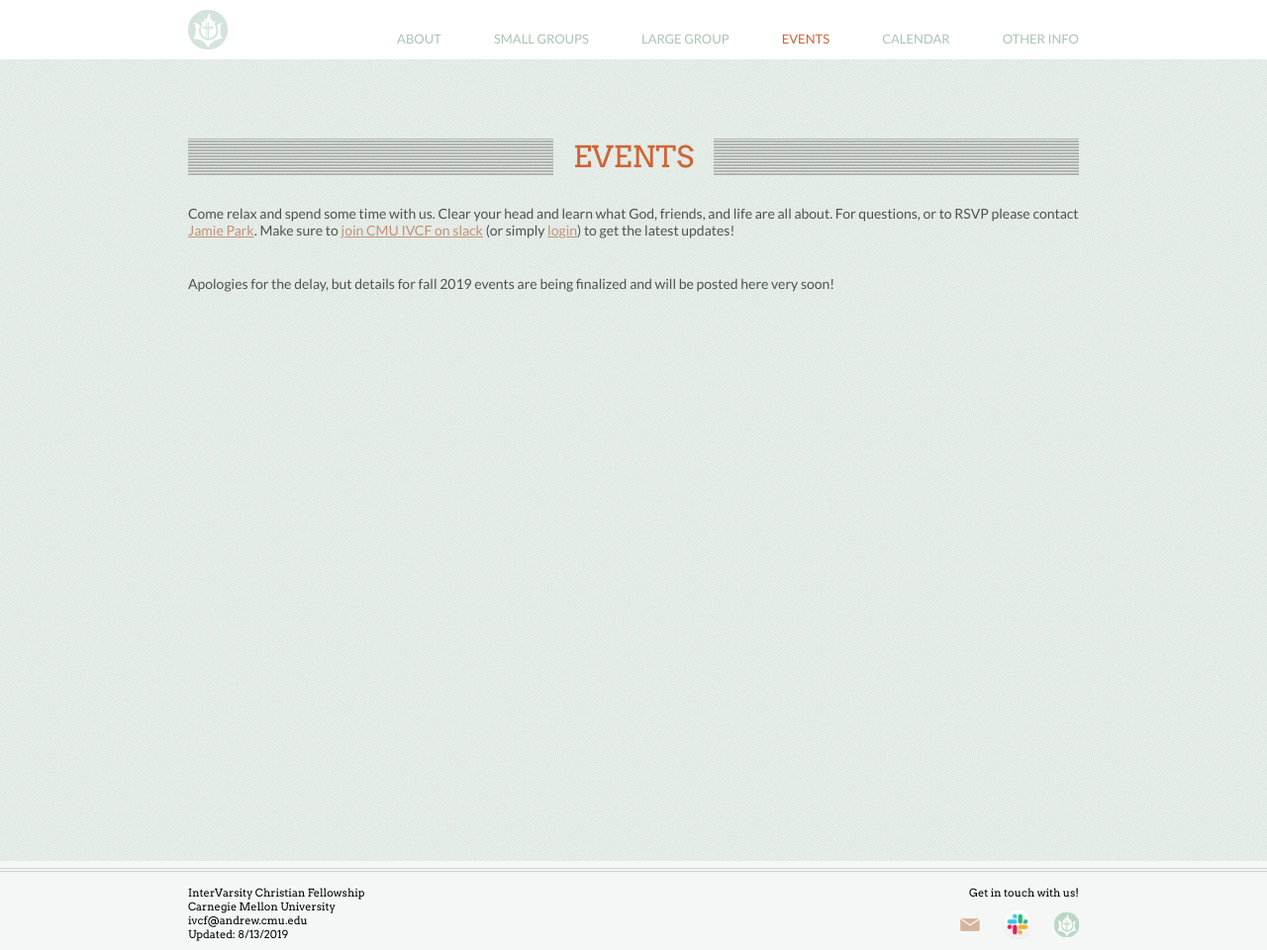
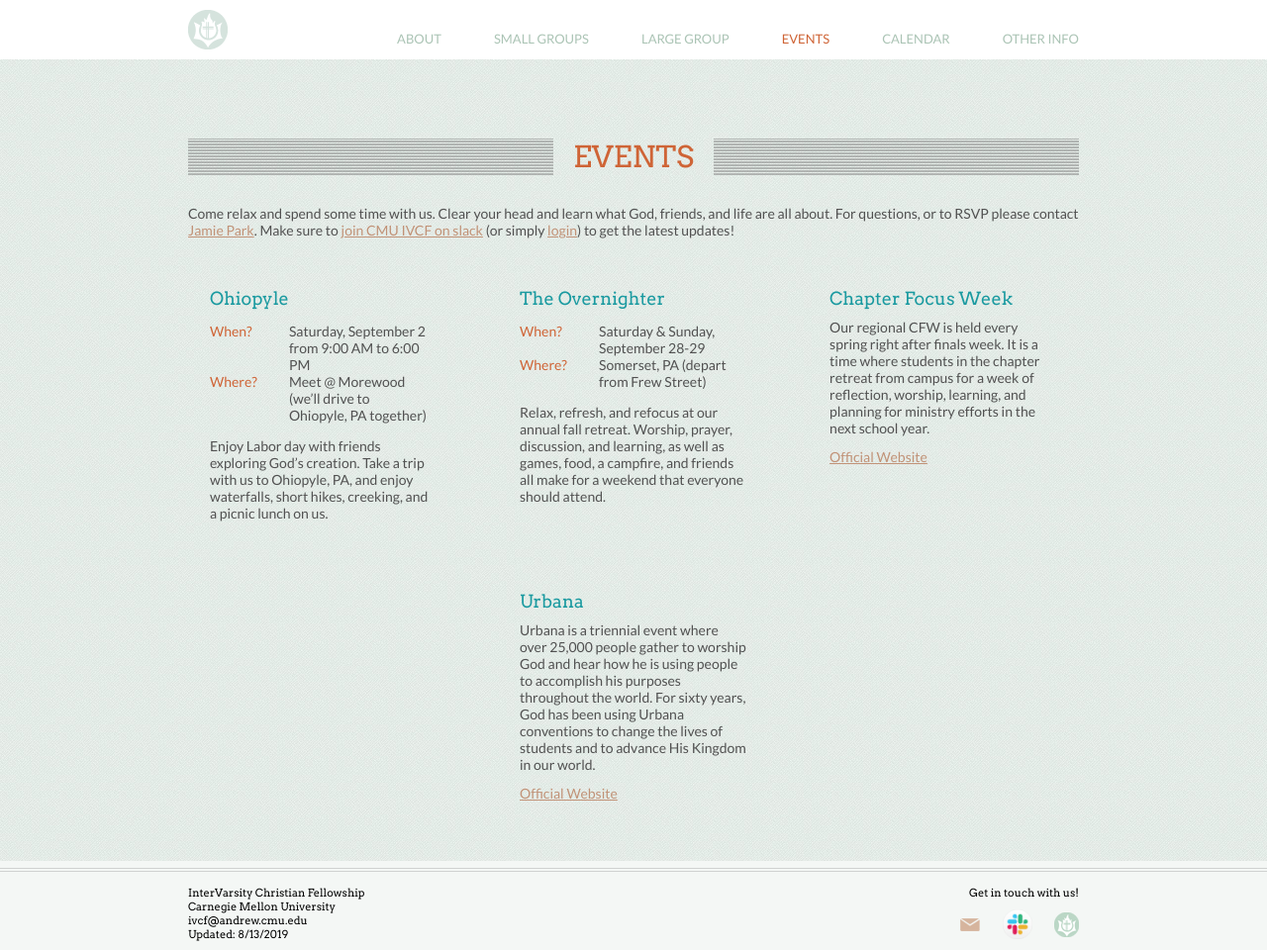
Before and after one commit to ivcf-cmu/ivcf-cmu.github.io, a Jekyll site: the page built from events.md, in a window 1280 px wide and 960 px high. Shown: the whole window at 99% size. Built offline with Jekyll 4.4.1, drawn with Linux system fonts in a browser that asks for light colours.

Commit message:
added events

```diff
--- a/events.md
+++ b/events.md
@@ -7,13 +7,9 @@ sectionHeader: Events
 <p>
 Come relax and spend some time with us. Clear your head and learn what God, friends, and life are all about. For questions, or to RSVP please contact <a href="mailto:jamiepark@cmu.edu">Jamie Park</a>. Make sure to <a href="https://cmuivcf.slack.com/signup" target="_blank">join CMU IVCF on slack</a> (or simply <a href="https://cmuivcf.slack.com" target="_blank">login</a>) to get the latest updates!
 </p>
-<br/>
-<p>
-Apologies for the delay, but details for fall 2019 events are being finalized and will be posted here very soon!
-</p>
-<!--
 <div class="content-events">
 	<div class="cogs">
+		<!--
 		<div class="tricolumn">
 			<h2>Games on the Cut</h2>
 			<dl>
@@ -24,70 +20,48 @@ Apologies for the delay, but details for fall 2019 events are being finalized an
 				Like Frisbee, Kan Jam, or Spike Ball? Find us on the cut for fun and games!
 			</p>
 		</div>
+	-->
 		<div class="tricolumn">
-			<h2>Potluck and Board Games</h2>
+			<h2>Ohiopyle</h2>
 			<dl>
-				<dt>When?&nbsp;</dt><dd>Saturday, September 15 at 5:30 PM</dd>
-				<dt>Where?&nbsp;</dt><dd>222 Lytton Avenue, Pittsburgh PA</dd>
+				<dt>When?&nbsp;</dt><dd>Saturday, September 2 from 9:00 AM to 6:00 PM</dd>
+				<dt>Where?&nbsp;</dt><dd>Meet @ Morewood (we’ll drive to Ohiopyle, PA together)</dd>
 			</dl>
 			<p>
-				Join us for food, friends, and fun!
-			</p>
-		</div>
-		<div class="tricolumn">
-			<h2>Pirates vs. Brewers Ball Game</h2>
-			<dl>
-				<dt>When?&nbsp;</dt><dd>Saturday, September 22 from 6:00 PM to 10:00 PM</dd>
-				<dt>Where?&nbsp;</dt><dd>PNC Park</dd>
-			</dl>
-			<p>
-				Come out to PNC park for a fun time with friends and ballgame excitement.  We will take the bus to and from the game.  Ticket cost is $20.  RSVP required.
-			</p>
-		</div>
-		<div class="tricolumn">
-			<h2>Paintball</h2>
-			<dl>
-				<dt>When?&nbsp;</dt><dd>Saturday, September 29 from 10:00 AM to 3:00 PM</dd>
-				<dt>Where?&nbsp;</dt><dd>PNC Park</dd>
-			</dl>
-			<p>
-				Weather permitting.  Tactical team-based fun and fellowship.  $25 gets you equipment and paint.
+				Enjoy Labor day with friends exploring God’s creation. Take a trip with us to Ohiopyle, PA, and enjoy waterfalls, short hikes, creeking, and a picnic lunch on us.
 			</p>
 		</div>
 		<div class="tricolumn">
 			<h2>The Overnighter</h2>
 			<dl>
-				<dt>When?&nbsp;</dt><dd>Saturday & Sunday, October 13-14</dd>
+				<dt>When?&nbsp;</dt><dd>Saturday & Sunday, September 28-29</dd>
+				<dt>Where?&nbsp;</dt><dd>Somerset, PA (depart from Frew Street)</dd>
 			</dl>
 			<p>
-				Relax, refresh, and refocus at our annual fall retreat. Worship, prayer, discussions, and learning as well as games, friends, food, and a campfire all make for a weekend that everyone should attend.
+				Relax, refresh, and refocus at our annual fall retreat. Worship, prayer, discussion, and learning, as well as games, food, a campfire, and friends all make for a weekend that everyone should attend.
 			</p>
 		</div>
 		<div class="tricolumn">
+			<h2>Chapter Focus Week</h2>
+			<p>
+				Our regional CFW is held every spring right after finals week. It is a time where students in the chapter retreat from campus for a week of reflection, worship, learning, and planning for ministry efforts in the next school year.
+			</p>
+			<a href="http://www.chapterfocusweek.com/" target="_blank">
+			  Official Website
+			</a>
+		</div>
+	<div class="tricolumn">
 			<h2>Urbana</h2>
 			<p>
-			Urbana is a triennial event where over 25,000 people gather to worship
-			God and hear how he is using people to accomplish his purposes
-			throughout the world. For sixty years, God has been using Urbana
-			conventions to change the lives of students and to advance His Kingdom
-			in our world.
+				Urbana is a triennial event where over 25,000 people gather to worship
+				God and hear how he is using people to accomplish his purposes
+				throughout the world. For sixty years, God has been using Urbana
+				conventions to change the lives of students and to advance His Kingdom
+				in our world.
 			</p>
 			<a href="http://www.urbana.org/" target="_blank">
 			  Official Website
 			</a>
 		</div>
-		<div class="tricolumn">
-			<h2>Chapter Focus Week</h2>
-			<p>
-			Our regional CFW is held every spring at Cedar Campus, Michigan. It is
-			a time where students in the chapter retreat from campus for a week of
-			reflection, worship, learning, and planning for ministry efforts in the
-			next school year.
-			</p>
-			<a href="http://www.chapterfocusweek.com/" target="_blank">
-			  Official Website
-			</a>
-		</div>
 	</div>
 </div>
--->
```
